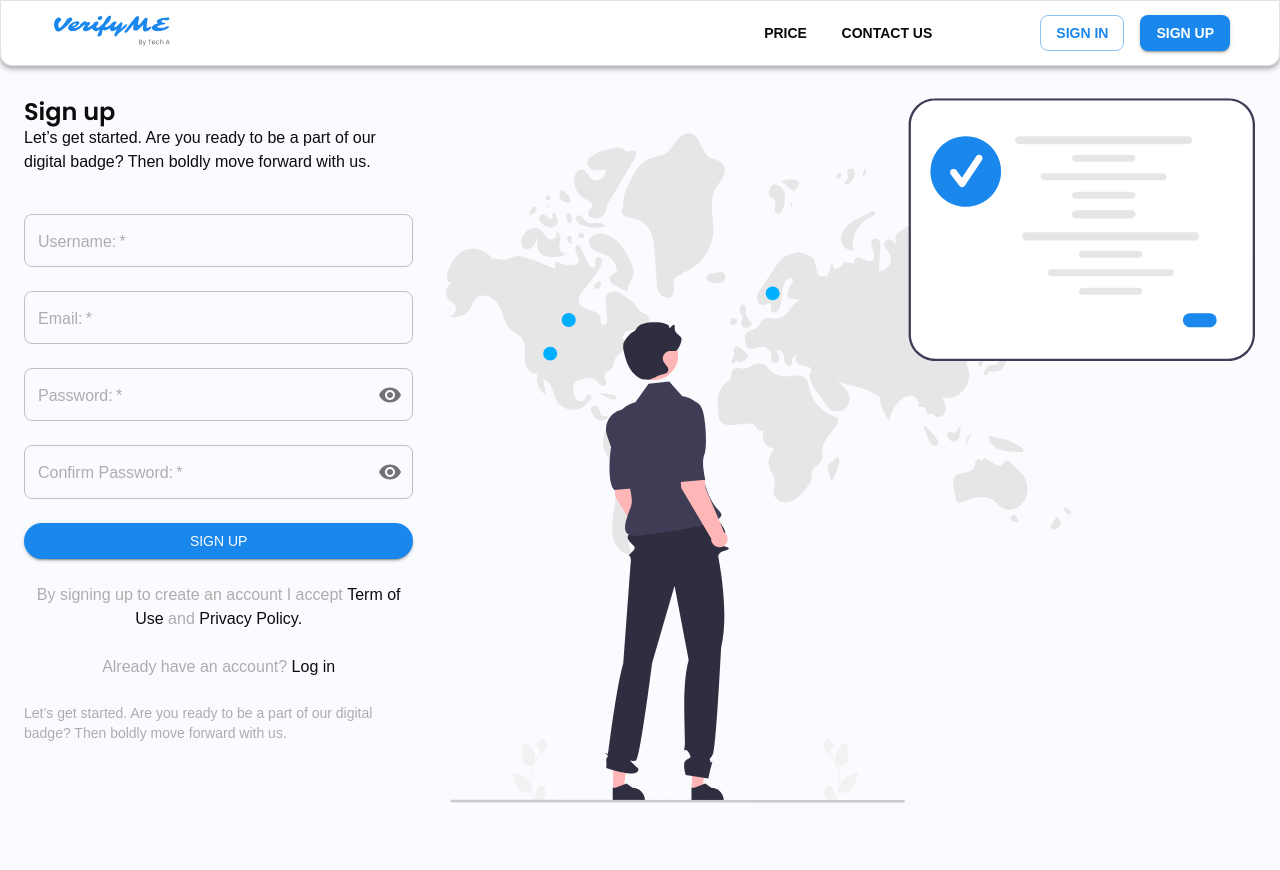
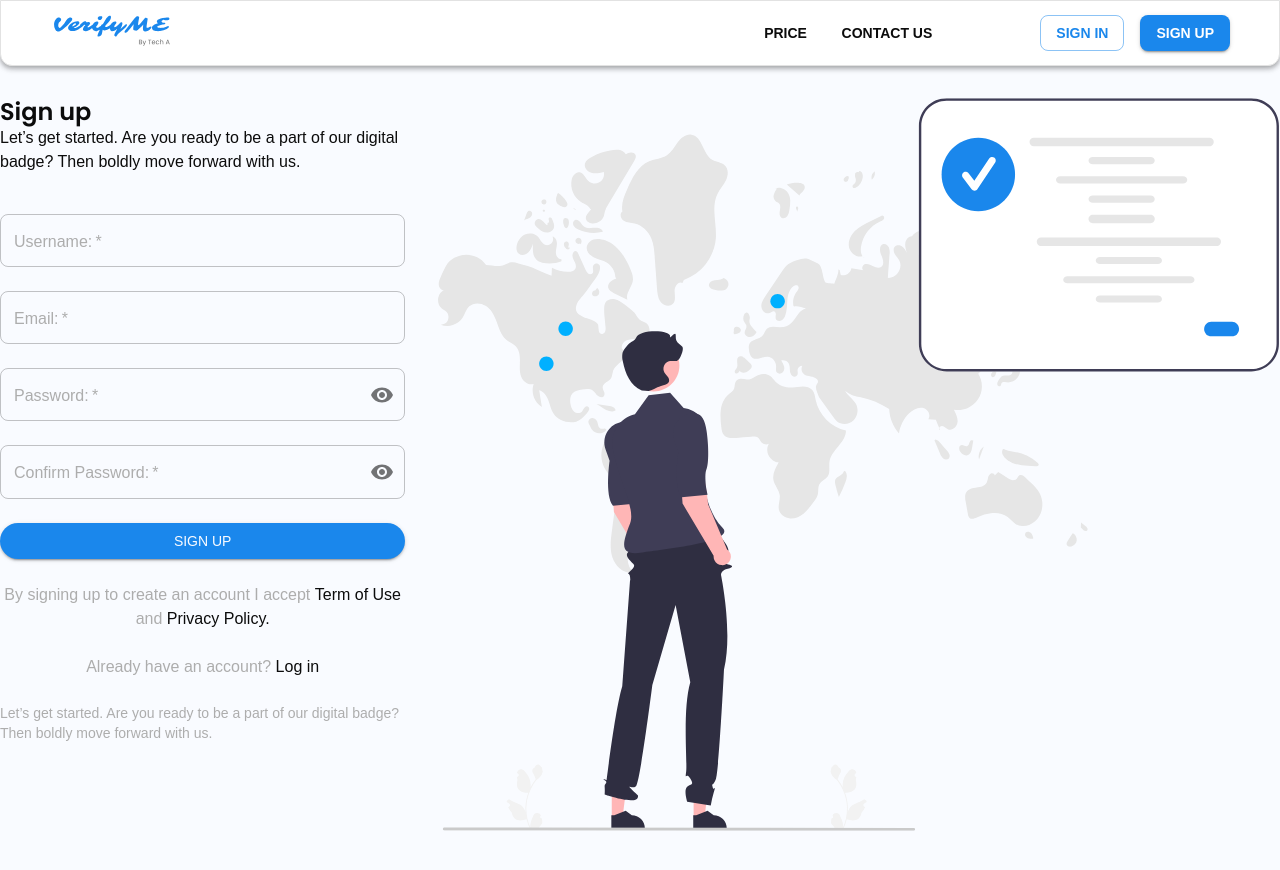
Before and after one commit to lyDiyamong/ratifyme-frontend, a React (Vite) app: page /signup in a window 1280 px wide. Before the commit the page ends 842 px from the top, so only its background shows below. Built offline with nearby package versions, Linux system fonts and the light colour scheme.

Commit message:
style(14-signup): remove gutter container

```diff
--- a/src/pages/auth/SignupPage.jsx
+++ b/src/pages/auth/SignupPage.jsx
@@ -22,7 +22,7 @@ function SignupPage() {
 
     return (
         // ============ Start Container ============
-        <Container sx={{ my: 4 }}>
+        <Container disableGutters sx={{ my: 4 }}>
             {/* Start Grid container */}
             <Grid container spacing={4}>
                 {/* Start Signup section */}
@@ -30,6 +30,7 @@ function SignupPage() {
                     {/* Top text container */}
                     <Box mb={5}>
                         <Typography
+                        component="h4"
                             sx={{
                                 fontSize: theme.typography.h3,
                                 fontWeight: theme.fontWeight.bold,
```
